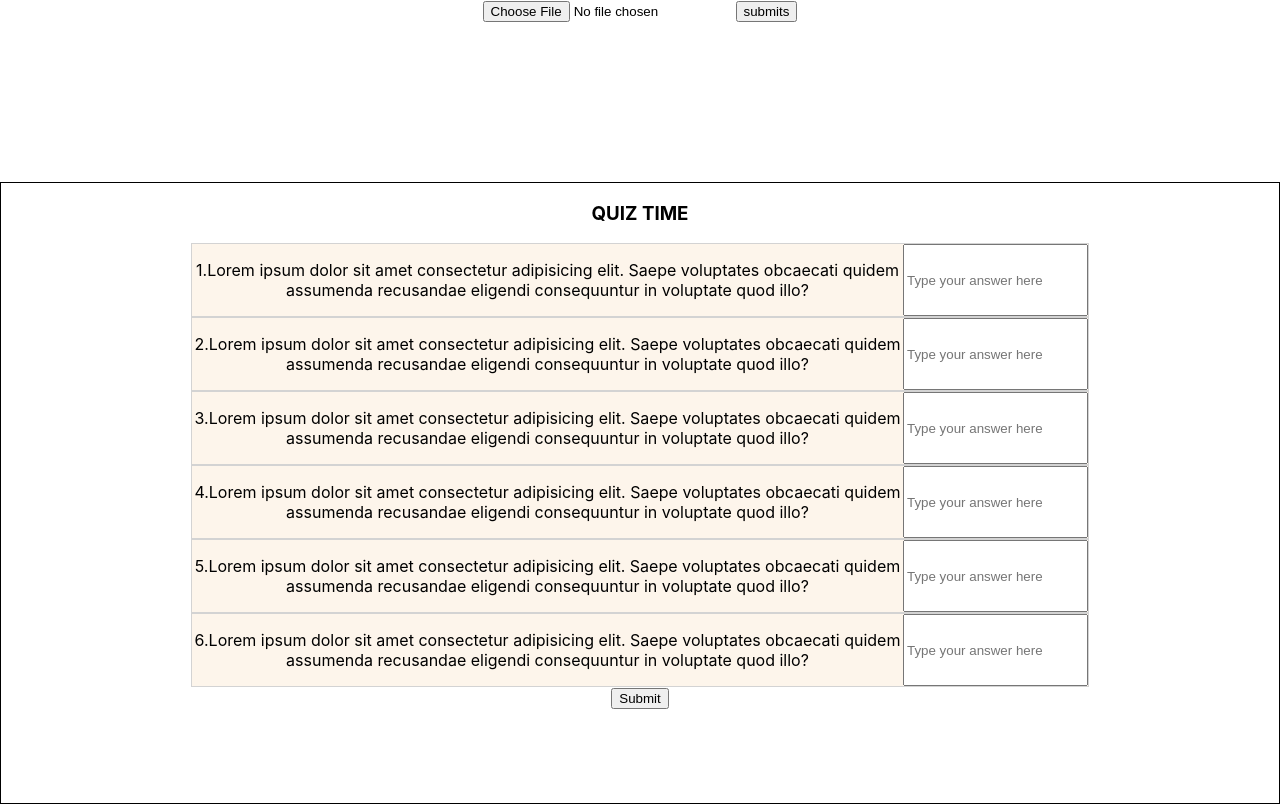
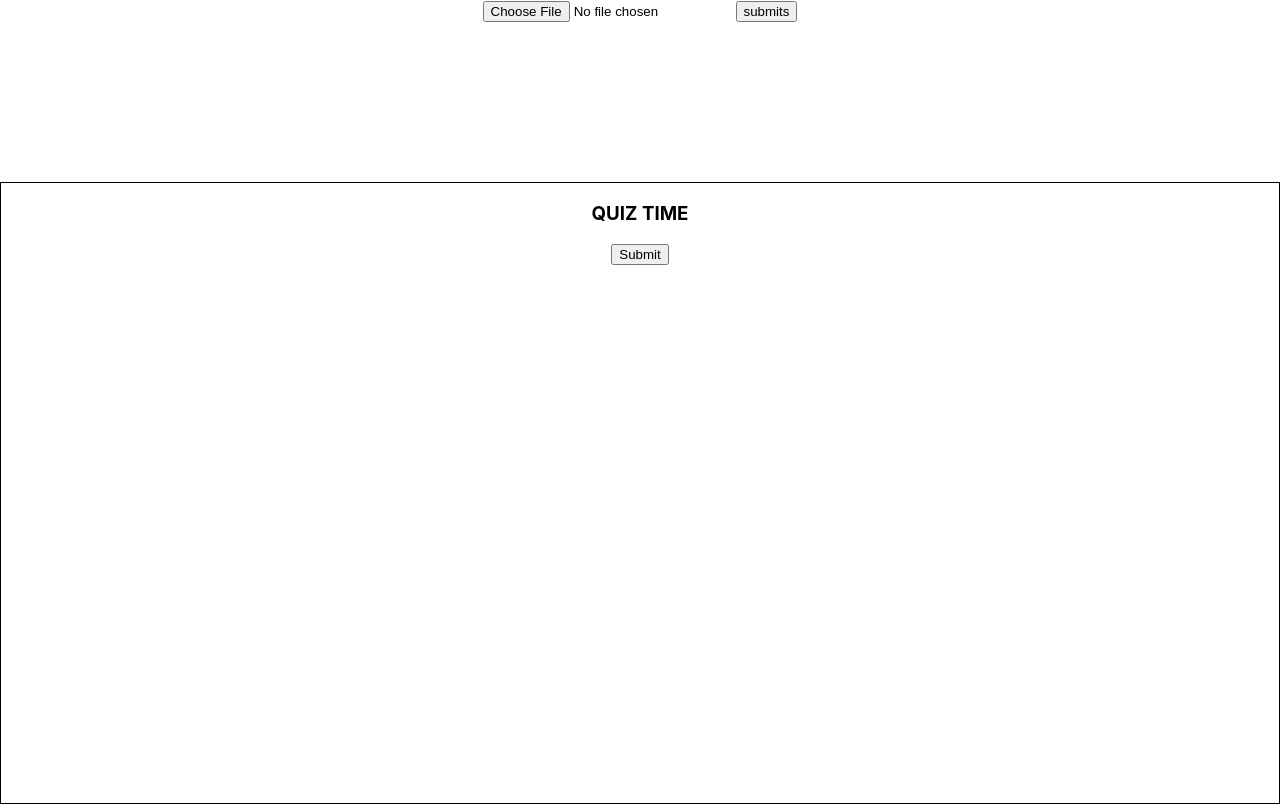
Before and after one commit to Violent-Idiot/Test-generator, a React (Create React App) app in the folder client/: page / in a window 1280 px wide. Built offline with nearby package versions, Linux system fonts and the light colour scheme.

Commit message:
the basic prototype of website---------ready

```diff
--- a/client/src/Components/Landing/Landing.js
+++ b/client/src/Components/Landing/Landing.js
@@ -4,11 +4,17 @@ import axios from "axios";
 import Quiz from "../Quiz/Quiz";
 const Landing = () => {
   const [file, setFile] = useState(null);
-  const [text, setText] = useState(null);
+  const [qList, setqList] = useState([]);
+
+  const [questions,setQuestions] = useState([])
+  const [ans,setAns] = useState([])
 
   useEffect(() => {
     console.log(file);
   }, [file]);
+  useEffect(() => {
+    console.log(questions);
+  }, [questions]);
 
   /*
     fetch('http://127.0.0.1:5000/upload').then(
@@ -27,7 +33,19 @@ const Landing = () => {
       body: formData,
     })
       .then((result) => {
-        result.json().then((res) => console.log(res.data));
+        result.json().then((res) => {
+          var qa = res.data;
+          var q = [];
+          var a = [];
+          console.log(res.data)
+          qa.map(
+            res =>{
+              q.push(res.question)
+              a.push(res.answer)
+          })
+          setQuestions(q);
+          setAns(a);
+        });
       })
       .catch((error) => {
         console.error("Error:", error);
@@ -43,8 +61,10 @@ const Landing = () => {
         }}
       />
       <button onClick={handleSubmit}>submits</button>
-      {text && <p>{text}</p>}
-      <Quiz />
+      {
+        questions &&
+        <Quiz questions={questions} ans={ans} />
+      }
     </div>
   );
 };
--- a/client/src/Components/Quiz/Quiz.jsx
+++ b/client/src/Components/Quiz/Quiz.jsx
@@ -1,23 +1,11 @@
 import React, { useEffect, useState } from "react";
 import styles from "./Quiz.module.css";
-const Quiz = () => {
+const Quiz = (props) => {
 
-  const [questions,setQuestions] = useState([
-    "Lorem ipsum dolor sit amet consectetur adipisicing elit. Saepe voluptates obcaecati quidem assumenda recusandae eligendi consequuntur in voluptate quod illo?",
-    "Lorem ipsum dolor sit amet consectetur adipisicing elit. Saepe voluptates obcaecati quidem assumenda recusandae eligendi consequuntur in voluptate quod illo?",
-    "Lorem ipsum dolor sit amet consectetur adipisicing elit. Saepe voluptates obcaecati quidem assumenda recusandae eligendi consequuntur in voluptate quod illo?",
-    "Lorem ipsum dolor sit amet consectetur adipisicing elit. Saepe voluptates obcaecati quidem assumenda recusandae eligendi consequuntur in voluptate quod illo?",
-    "Lorem ipsum dolor sit amet consectetur adipisicing elit. Saepe voluptates obcaecati quidem assumenda recusandae eligendi consequuntur in voluptate quod illo?",
-    "Lorem ipsum dolor sit amet consectetur adipisicing elit. Saepe voluptates obcaecati quidem assumenda recusandae eligendi consequuntur in voluptate quod illo?"
-  ])
-  const [ans,setAns] = useState([
-    "lorem ipsum",
-    "lorem ipsum",
-    "lorem ipsum",
-    "lorem ipsum",
-    "lorem ipsum",
-    "lorem ipsum"
-  ])
+  const {
+    questions,
+    ans
+  } = props;
   const [marks,setMarks] = useState(null)
 
 
```
Also changed, not shown: 5 other files (tests, documents, lock files or other folders).
